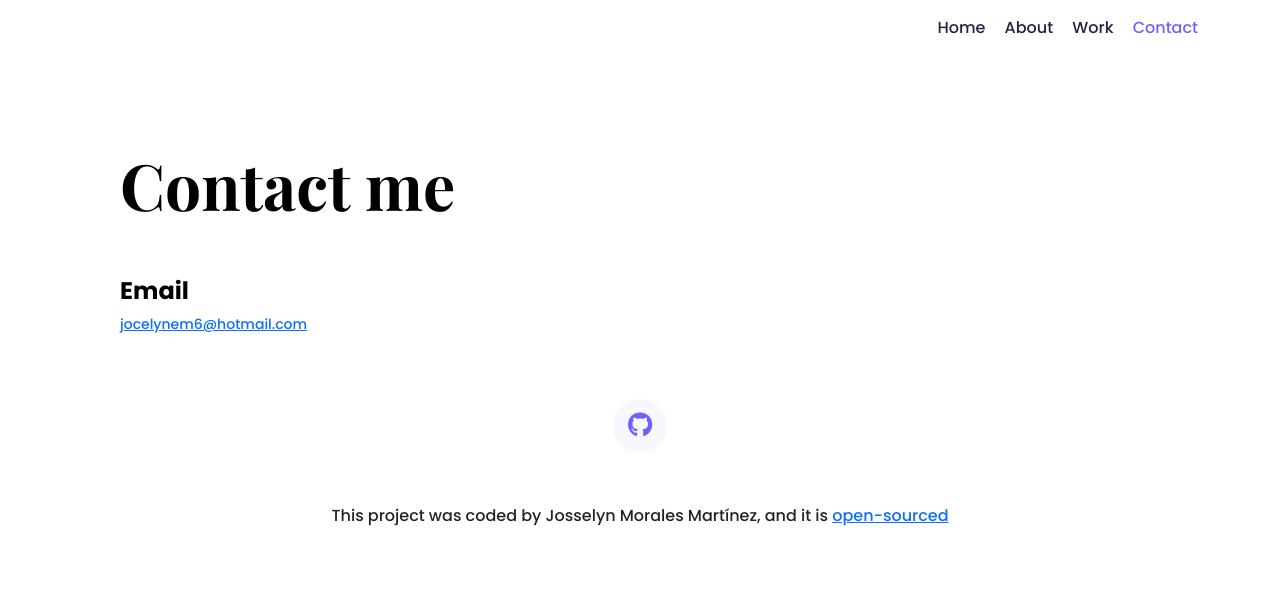
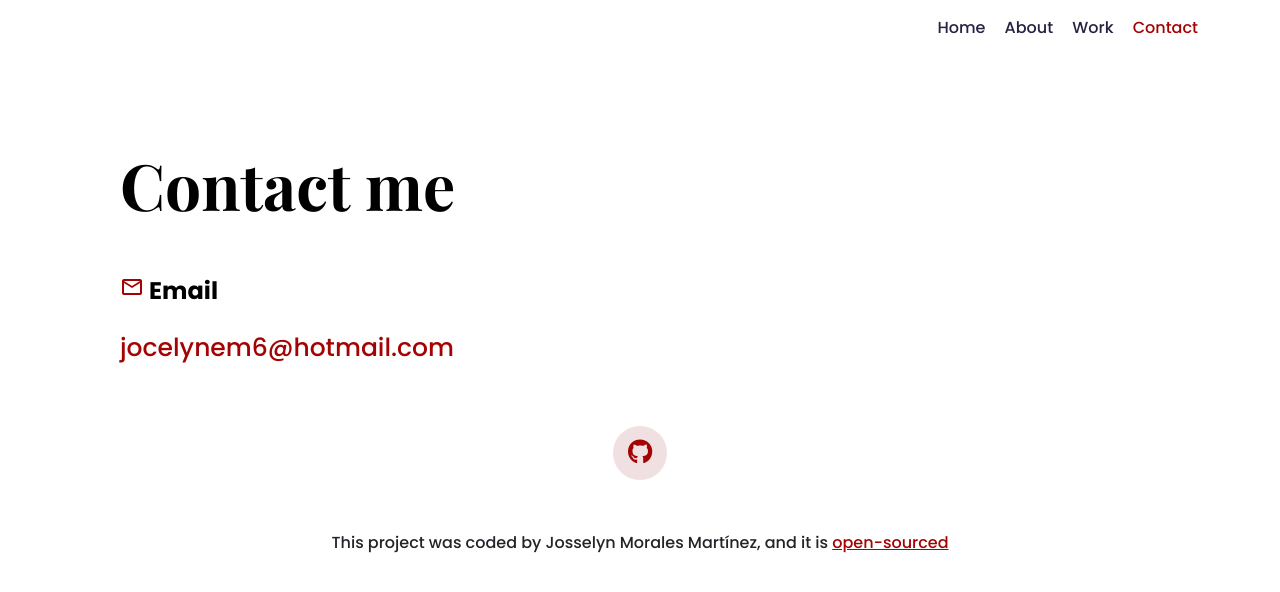
Before and after one commit to JocelyneMorales/portfolio-project, a plain HTML site: page contact.html in a window 1280 px wide. Drawn offline with nearby package versions, Linux system fonts and the light colour scheme.

Commit message:
updated the styling

```diff
--- a/contact.html
+++ b/contact.html
@@ -24,6 +24,10 @@
       rel="stylesheet"
     />
     <link rel="stylesheet" href="css/portfolio-style.css" />
+    <link
+      rel="stylesheet"
+      href="https://fonts.googleapis.com/css2?family=Material+Symbols+Outlined:opsz,wght,FILL,GRAD@20..48,100..700,0..1,-50..200"
+    />
     <meta name="description" content="Contact Josselyn Morales Martínez" />
     <title>Contact Josselyn Morales Martínez</title>
   </head>
@@ -49,9 +53,13 @@
     <div class="content-container container">
       <div class="content">
         <h1 class="mb-5">Contact me</h1>
-        <h3>Email</h3>
+        <h3 class="mb-4">
+          <span class="material-symbols-outlined"> mail </span> Email
+        </h3>
         <p>
-          <a href="mailto:jocelynem6@hotmail.com">jocelynem6@hotmail.com</a>
+          <a href="mailto:jocelynem6@hotmail.com" class="email"
+            >jocelynem6@hotmail.com</a
+          >
         </p>
       </div>
       <footer>
--- a/css/portfolio-style.css
+++ b/css/portfolio-style.css
@@ -1,6 +1,6 @@
 :root {
-  --branding-color: #6c63ff;
-  --secondary-color: #f9f7fe;
+  --branding-color: #a30303;
+  --secondary-color: #f1e0e1;
   --heading-font-family: "Playfair Display", serif;
   --default-font-family: "Poppins", sans-serif;
 }
@@ -163,6 +163,18 @@ footer .social-links a:hover {
   color: white;
   background-color: var(--branding-color);
 }
+footer p a {
+  color: var(--branding-color);
+}
+
+.email {
+  font-size: 25px;
+  color: var(--branding-color);
+  text-decoration: none;
+}
+span {
+  color: var(--branding-color);
+}
 @media (max-width: 900px) {
   nav {
     padding: 10px 15px;
```
Also changed, not shown: about.html (+1 -1 lines), index.html (+2 -2 lines), work.html (+0 -1 lines), 2 other files.
